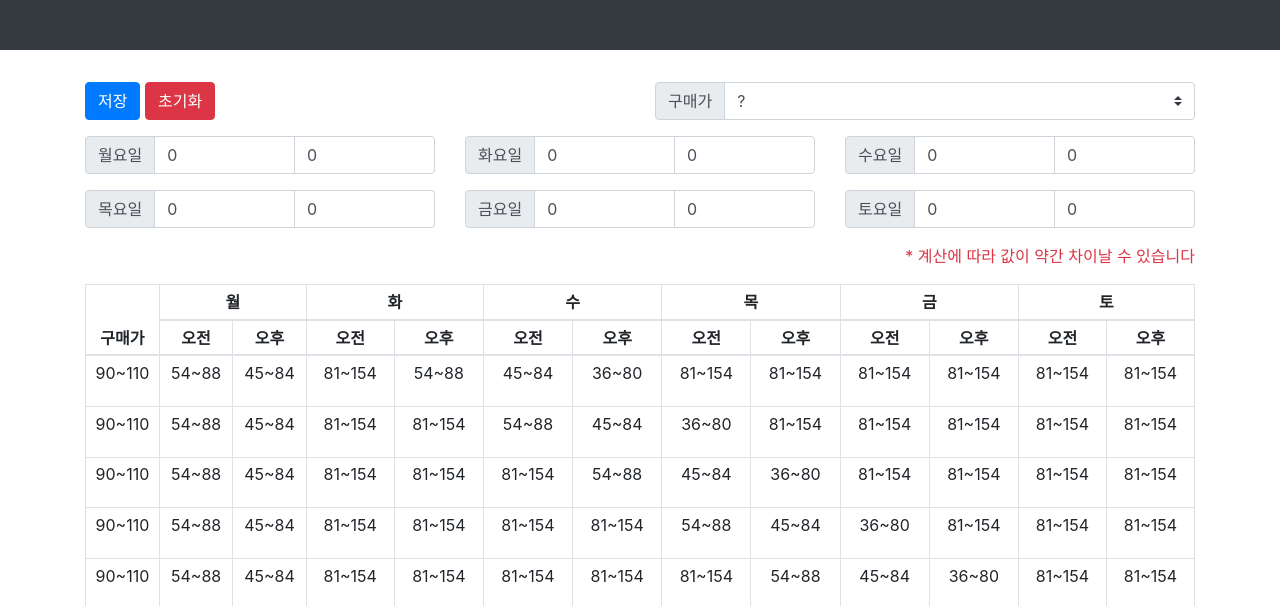
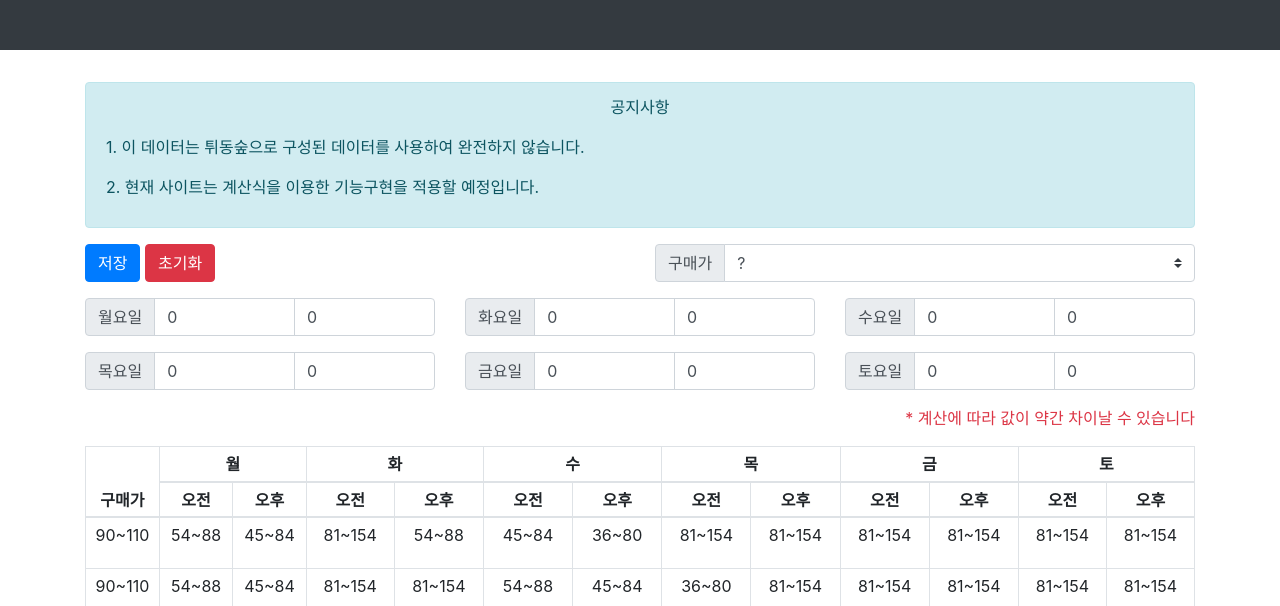
Before and after one commit to han-jinkyu/animal-crossing-turnip, a plain HTML site: page public/index.html in a window 1280 px wide. Shown: the part 153-759 px from the top of the page. Drawn offline with nearby package versions, Linux system fonts and the light colour scheme; some packages are replaced by stand-ins of ours.

Commit message:
간단 공지사항 추가

```diff
--- a/public/index.html
+++ b/public/index.html
@@ -18,6 +18,16 @@
 
         <!-- 컨텐츠 -->
         <div id="app" class="container">
+            <div class="row">
+                <div class="col">
+                    <div class="alert alert-info" role="alert">
+                        <p class="text-center">공지사항</p>
+                        <p>1. 이 데이터는 튀동숲으로 구성된 데이터를 사용하여 완전하지 않습니다.</p>
+                        <p>2. 현재 사이트는 계산식을 이용한 기능구현을 적용할 예정입니다.</p>
+                    </div>
+                </div>
+            </div>
+
             <div class="row">
                 <div class="col">
                     <div class="alert" :class="[ alert.label ]" role="alert" v-if="alert.isEnable">
```
